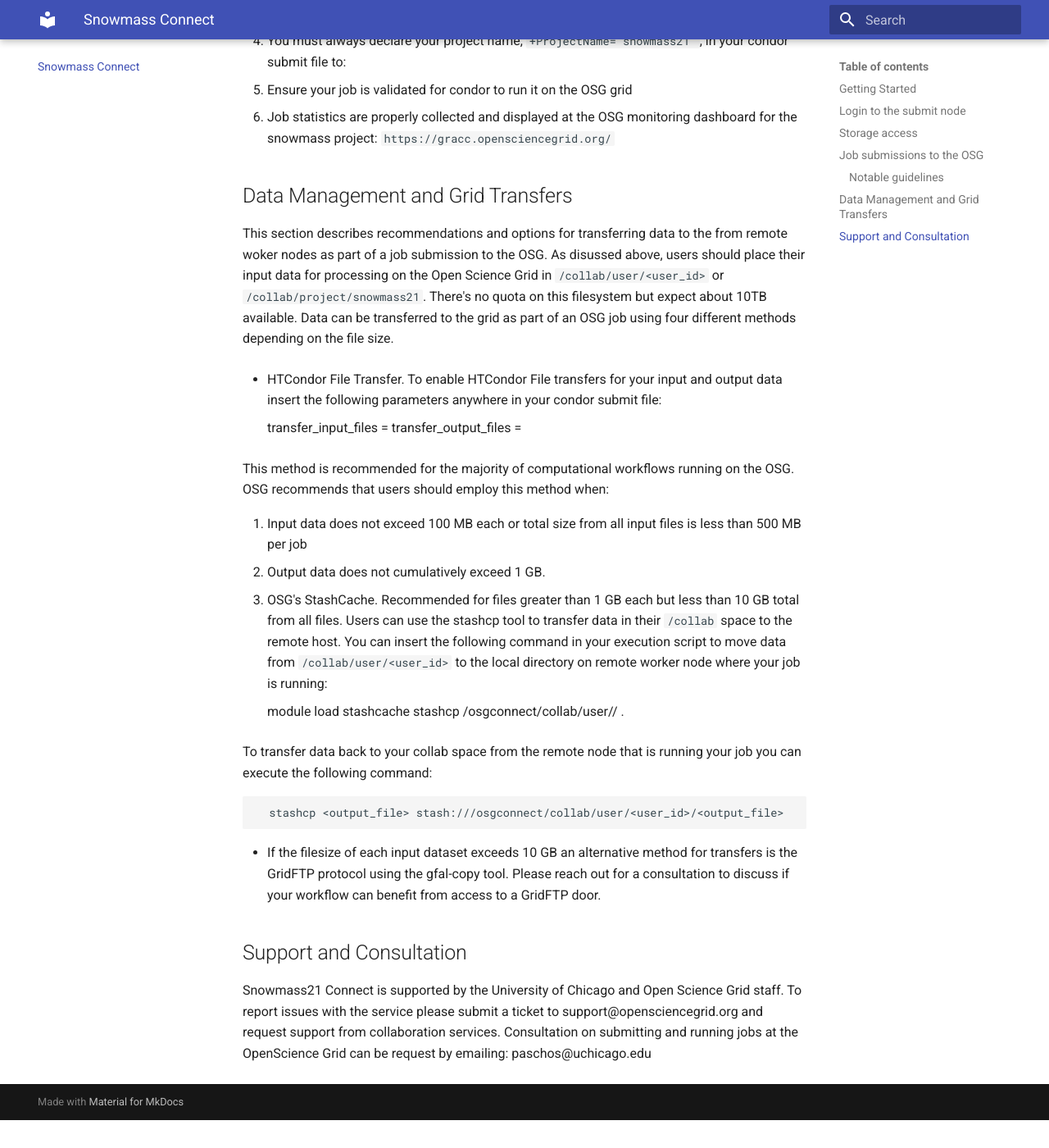
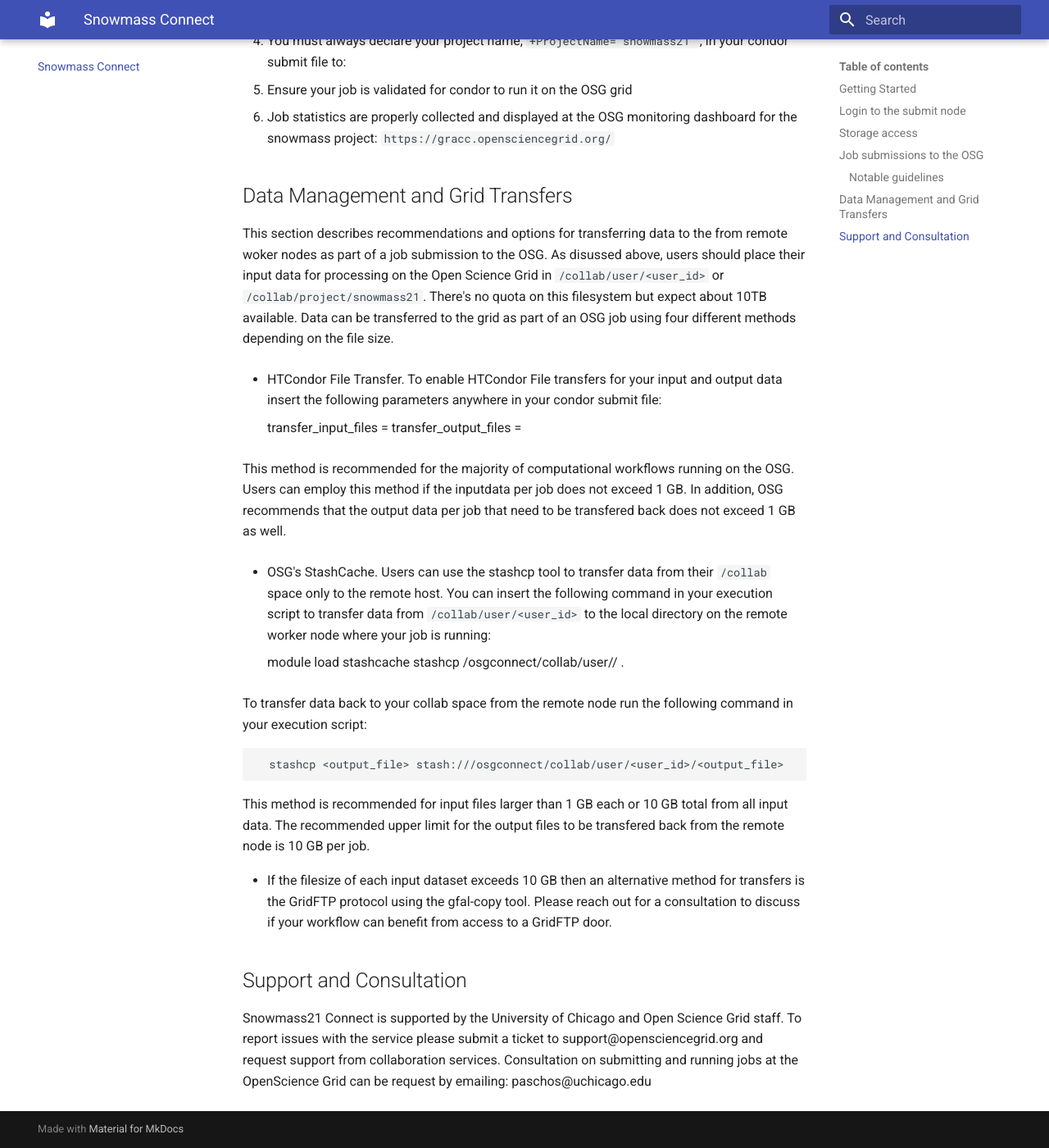
Before and after one commit to ppaschos/snowmass-connect-docs, an MkDocs documentation site: the page built from docs/index.md, in a window 1280 px wide and 1400 px high, scrolled down 3345 px. Shown: the whole window at 82% size. Built offline with MkDocs 1.6.1 and Material for MkDocs 9.7.7, drawn with Linux system fonts in a browser that asks for light colours; before the commit the page ends 4711 px from its top, so only the background shows below that.

Commit message:
Update index.md

```diff
--- a/docs/index.md
+++ b/docs/index.md
@@ -117,24 +117,25 @@
       transfer_input_files = <comma separated files or directories>
       transfer_output_files = <comma separated files or directories>
 
-This method is recommended for the majority of computational workflows running on the OSG. OSG recommends that users should employ this method when:
+This method is recommended for the majority of computational workflows running on the OSG. Users can employ this method if
+the inputdata per job does not exceed 1 GB. In addition, OSG recommends that the output data per job that need to be
+transfered back does not exceed 1 GB as well.
 
-1. Input data does not exceed 100 MB each or total size from all input files is less than 500 MB per job
-2. Output data does not cumulatively exceed 1 GB.
-
-* OSG's StashCache. Recommended for files greater than 1 GB each but less than 10 GB total from all files.
-Users can use the stashcp tool to transfer data in their `/collab` space to the remote host.
-You can insert the following command in your execution script to  move data from `/collab/user/<user_id>` to the local
-directory on remote worker node where your job is running:
+* OSG's StashCache. Users can use the stashcp tool to transfer data from their `/collab` space only to the remote host.
+You can insert the following command in your execution script to transfer data from `/collab/user/<user_id>` to the local
+directory on the remote worker node where your job is running:
 
       module load stashcache
       stashcp /osgconnect/collab/user/<user_id>/<input_file> .
 
-  To transfer data back to your collab space from the remote node that is running your job you can execute the following command:
+ To transfer data back to your collab space from the remote node run the following command in your execution script:
 
       stashcp <output_file> stash:///osgconnect/collab/user/<user_id>/<output_file>
 
-* If the filesize of each input dataset exceeds 10 GB an alternative method for transfers is the GridFTP protocol using the gfal-copy tool. Please reach out
+This method is recommended for input files larger than 1 GB each or 10 GB total from all input data. The recommended upper limit for
+the output files to be transfered back from the remote node is 10 GB per job.
+
+* If the filesize of each input dataset exceeds 10 GB then an alternative method for transfers is the GridFTP protocol using the gfal-copy tool. Please reach out
 for a consultation to discuss if your workflow can benefit from access to a GridFTP door.
 
 ## Support and Consultation
```
